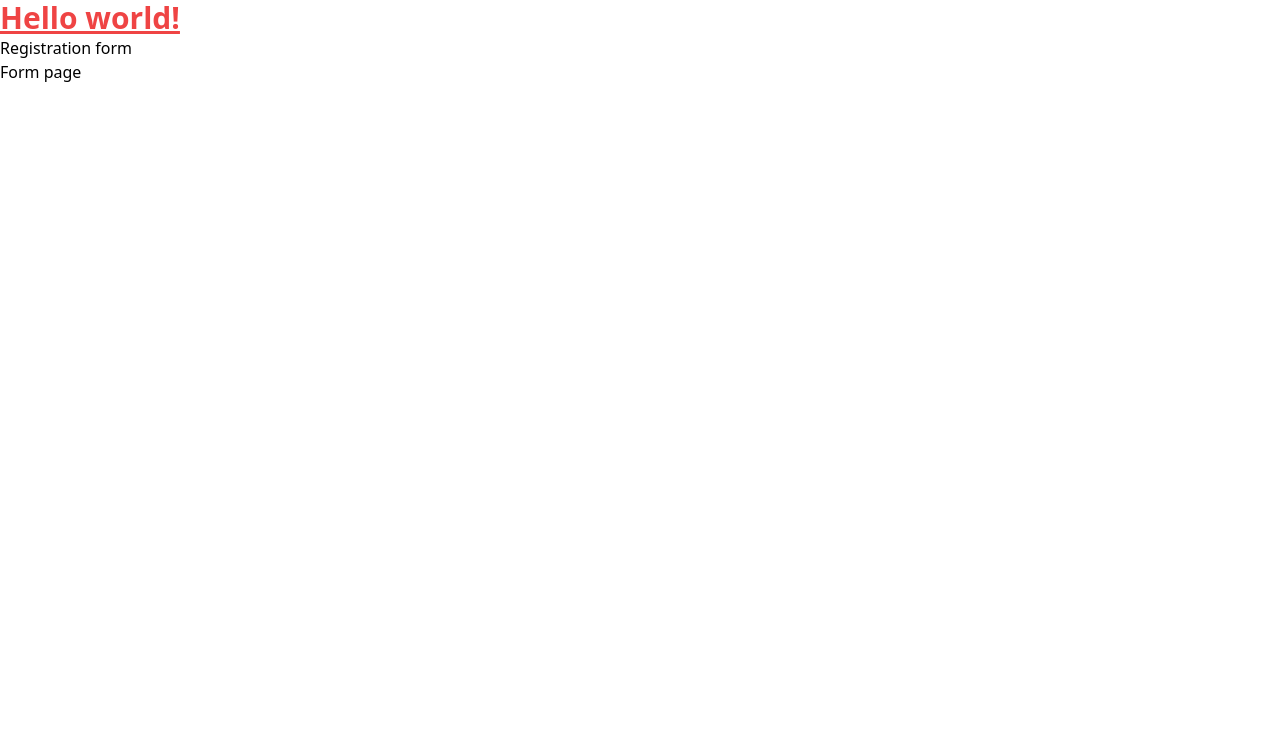
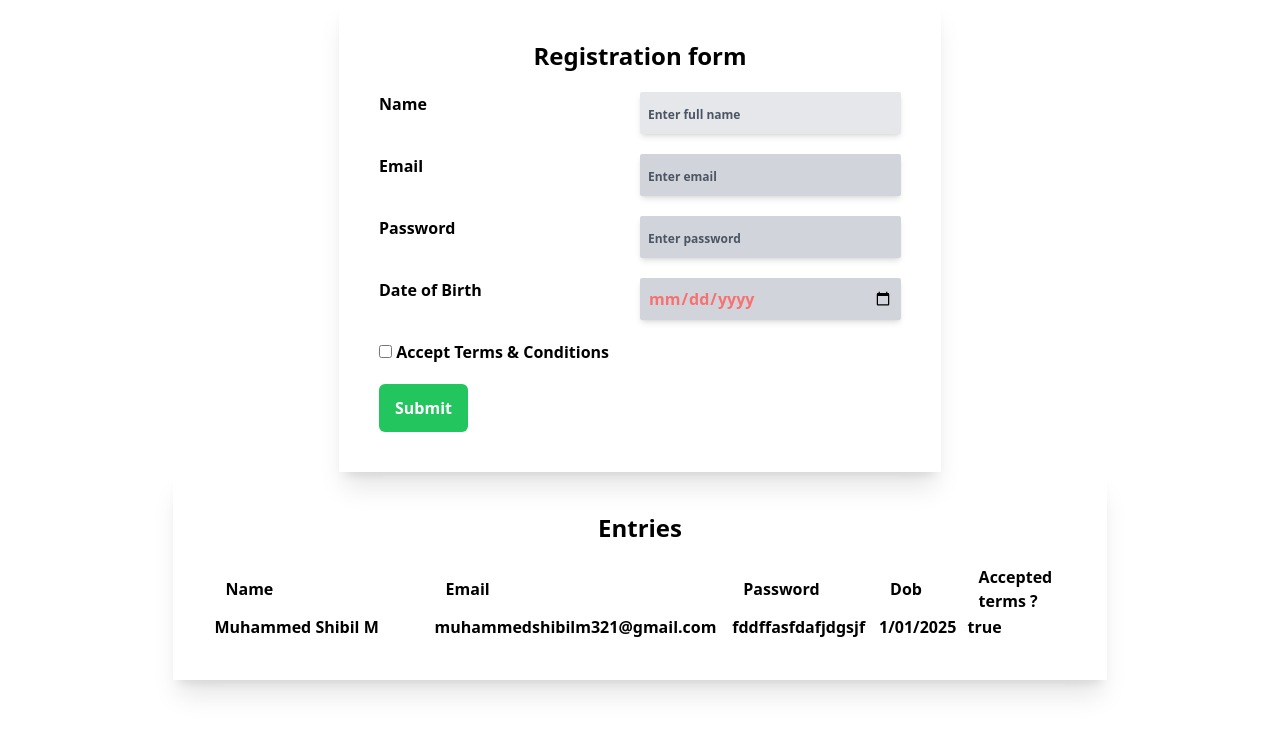
Before and after one commit to muhammedshibilm/WD101, a website: page index.html in a window 1280 px wide. Drawn offline with nearby package versions, Linux system fonts and the light colour scheme.

Commit message:
ui of the web page is finished

```diff
--- a/index.html
+++ b/index.html
@@ -1,22 +1,55 @@
 <!doctype html>
 <html>
+
 <head>
   <meta charset="UTF-8">
   <meta name="viewport" content="width=device-width, initial-scale=1.0">
-  <script src="https://cdn.tailwindcss.com"></script>
+  <link rel="stylesheet" href="./src/output.css">
 </head>
+
 <body>
-  <h1 class="text-3xl font-bold underline text-red-500">
-    Hello world!
-  </h1>
+  <div class="flex justify-center container">
+    <div class="shadow-xl p-5 md:p-10 font-semibold">
+      <h1 class="font-bold text-2xl text-center mb-5">Registration form</h1>
+      <form action="">
+        <div class="grid grid-rows-4 grid-cols-2 gap-y-5 mb-5 ">
+          <label for="name">Name</label>
+          <input type="text" id="name" class="bg-gray-200 rounded-sm shadow-md py-2 px-2 placeholder:text-xs placeholder:text-gray-600 font-semibold " placeholder="Enter full name" name="name" required>
+          <label for="email">Email</label>
+          <input type="email" id="email" name="email" class="bg-gray-300 rounded-sm shadow-md py-2 px-2 placeholder:text-xs placeholder:text-gray-600 font-semibold" placeholder="Enter email" required>
+          <label for="password">Password</label>
+          <input type="password" id="password" name="password" class="bg-gray-300 rounded-sm shadow-md py-2 px-2 placeholder:text-xs placeholder:text-gray-600 font-semibold" placeholder="Enter password" required>
+          <label for="dob">Date of Birth</label>
+          <input type="date" id="dob" name="dob" class="bg-gray-300 rounded-sm shadow-md py-2 px-2 text-red-400" required>
+        </div>
+        <input type="checkbox" id="temsandcondition" name="temsandcondition" class="" required>
+        <label for="temsandcondition">Accept Terms & Conditions</label>
+         <br>
+        <input type="submit" class="mt-5 rounded-md bg-green-500 text-white py-3 px-4 hover:outline outline-green-200" value="Submit">
+
+      </form>
+    </div>
+  </div>
+
+
+  <div class="flex justify-center container">
+    <div class="shadow-xl p-5 md:p-10 font-semibold">
+      <h1 class="font-bold text-2xl text-center mb-5">Entries</h1>
+      <table class="table-fixed">
+        <thead><tr><th class="text-start px-3">Name</th> <th class="text-start px-3">Email</th> <th class="text-start px-3">Password</th> <th class=" text-start px-3">Dob</th> <th class="text-start px-3">Accepted terms ?</th></tr></thead>
+        <tbody>
+          <tr>
+            <td class="pr-2 w-3/12 ">Muhammed Shibil M</td>
+            <td class="pr-2 w-3/12">muhammedshibilm321@gmail.com</td>
+            <td class="pr-2 w-2/12">fddffasfdafjdgsjf</td>
+            <td class="pr-2 w-1/12">1/01/2025</td>
+            <td class="pr-2  w-1/12">true</td></tr>
+            <tr>
+        </tbody>
+      </table>
+    </div>
+  </div>
+  <script src="./index.js"></script>
 </body>
-  <head>
-    <titile>Registration form</titile>
-    <link rel="stylesheet" href="style.css">
-  </head>
-  <body>
-    <h1>Form page</h1>
 
-    <script src="./index.js"></script>
-  </body>
 </html>
--- a/index.js
+++ b/index.js
@@ -0,0 +1,10 @@
+document.addEventListener('DOMContentLoaded', function () {
+    const today = new Date();
+    const birthDate = new Date();
+    const dateInput = document.getElementById('dob');
+    const formattedMaxDate = today.toISOString().split('T')[0];
+    birthDate.setFullYear(today.getFullYear() - 55);
+    const birthDateString = birthDate.toISOString().split('T')[0];
+    dateInput.min = birthDateString;
+    dateInput.max = formattedMaxDate;
+  });
--- a/style.css
+++ b/style.css
@@ -0,0 +1,3 @@
+@tailwind base;
+@tailwind components;
+@tailwind utilities;
--- /dev/null
+++ b/tailwind.config.js
@@ -0,0 +1,10 @@
+/** @type {import('tailwindcss').Config} */
+module.exports = {
+  content: [
+    './*.{html,js}', // Adjust the paths as needed
+  ],
+  theme: {
+    extend: {},
+  },
+  plugins: [],
+}
```
Also changed, not shown: package.json (added, +15 -0 lines), src/output.css (added), 2 other files.
